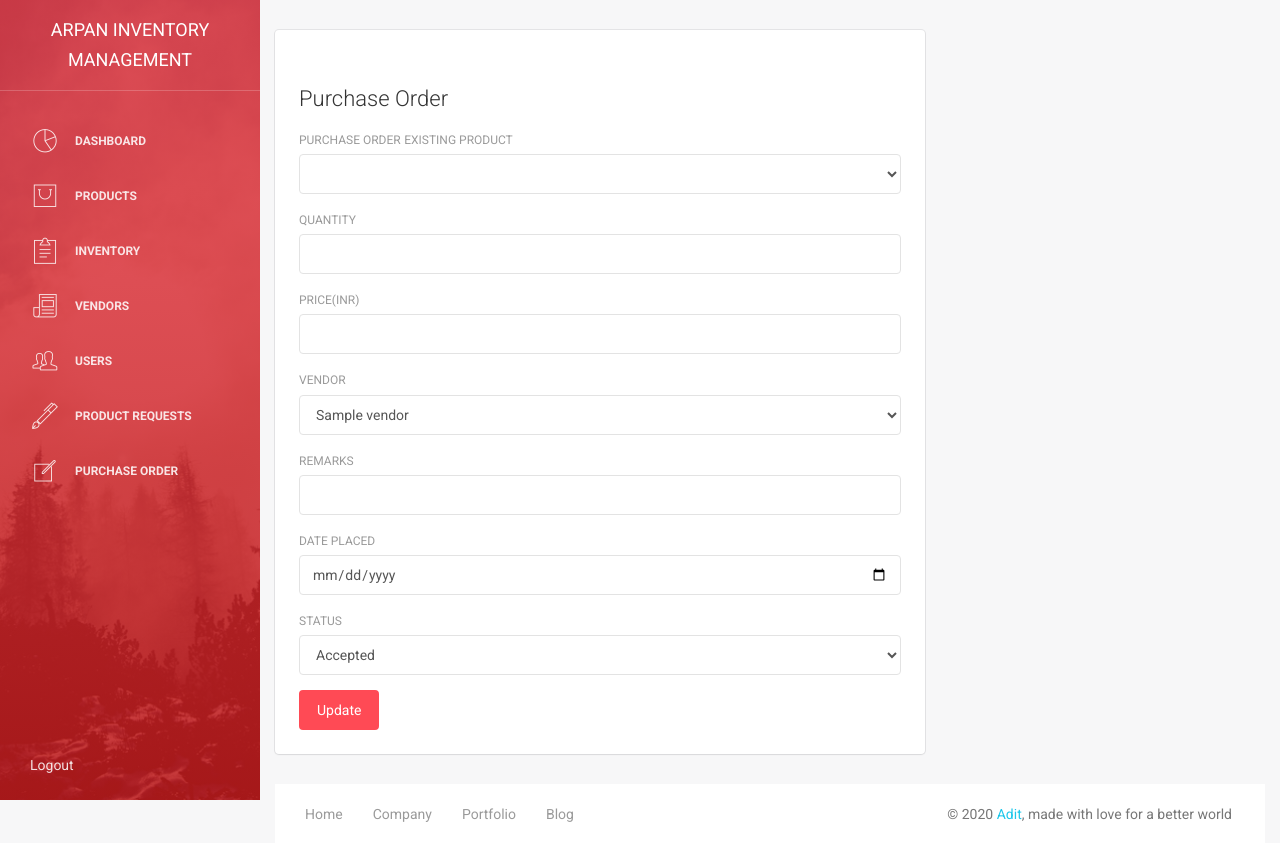
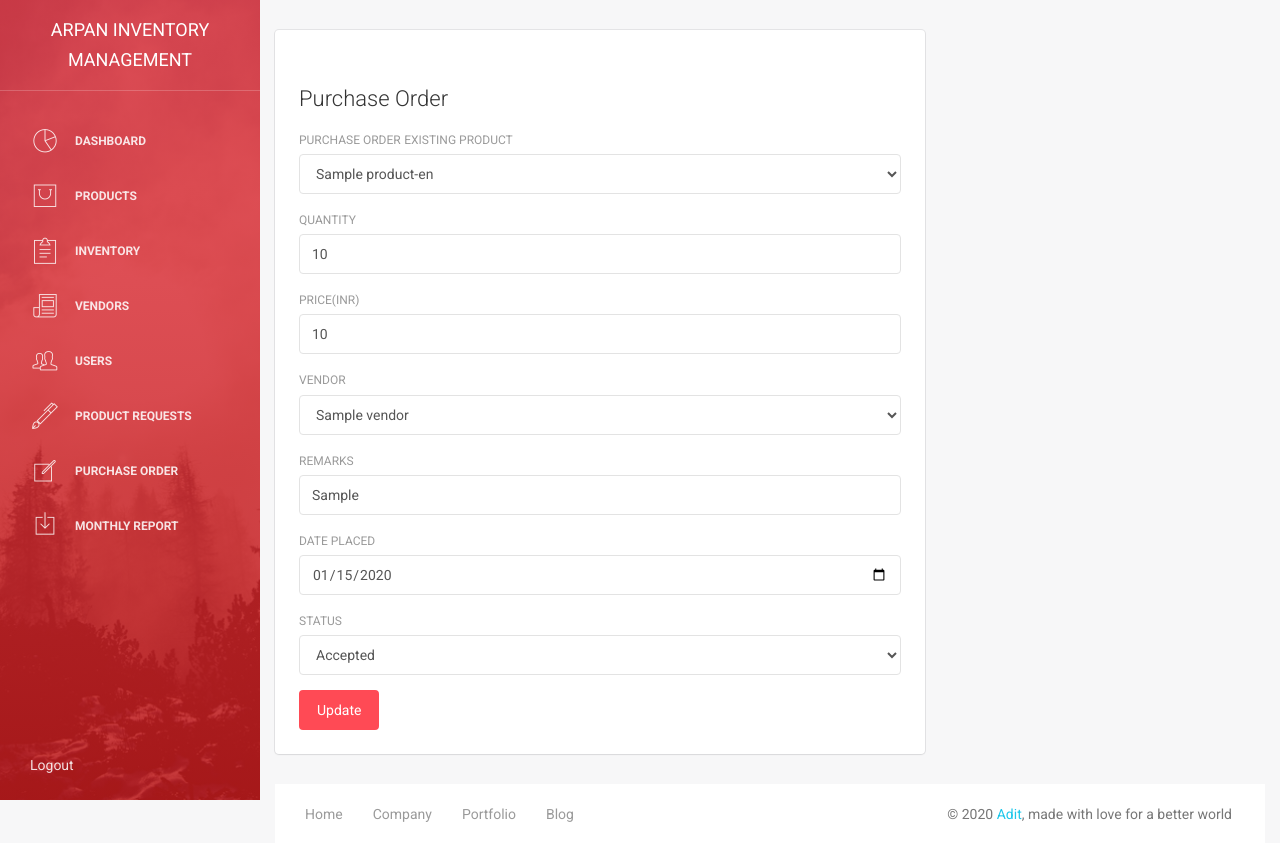
Before and after one commit to adot21044/Arpan, a Flask app: a page that uses templates/base.html in a window 1280 px wide. Shown: the top 843 px of the page. Run offline with Flask 2, Linux system fonts and the light colour scheme; tables that the repository leaves empty hold one stand-in row (values such as "Sample post"); lists and menus that the app fills with data are empty; some libraries are stand-ins or nearby versions.

Commit message:
bug fixing purchase orders edit

```diff
--- a/app.py
+++ b/app.py
@@ -234,6 +234,13 @@ def users():
 
     return render_template("users.html", users=users)
 
+@app.route("/delete-user/<user_id>")
+def delete_user(user_id):
+    user = User.query.filter_by(id=user_id).first()
+    db.session.delete(user)
+    db.session.commit()
+    return redirect("/users")
+
 
 @app.route("/vendors", methods=["GET", "POST"])
 def vendor():
@@ -327,6 +334,24 @@ def team_product_request():
     quarterly_requests = QuarterlyRequest.query.filter_by(team=current_user.team).order_by(QuarterlyRequest.date.desc())
     return render_template("teamproductrequest.html", products=products, product_requests=product_requests, quarterly_requests=quarterly_requests)
 
+@app.route("/team-product-requests_edit<request_id>", methods=["GET", "POST"])
+def team_delete_product_requests(request_id):
+    product_request = ProductRequest.query.filter_by(id=request_id).first()
+    if request.form:
+        data = request.form
+        product_request.name = data.get("name")
+        product_request.quantity=data.get("quantity")
+        product_request.price=data.get("price")
+        product_request.vendor=data.get("vendor")
+        product_request.remarks=data.get("remarks")
+        product_request.dateplaced=data.get("dateplaced")
+        product_request.status=data.get("status")
+        db.session.commit()
+        return redirect(url_for('purchase_order'))
+    vendors = Vendor.query.all()
+    product= Product.query.all
+    return render_template("purchase_order_edit.html", product=product, vendors=vendors)
+
 
 @app.route("/delete-product-request/<request_id>")
 def delete_product_request(request_id):
@@ -389,6 +414,13 @@ def delete_purchase_order(request_id):
     db.session.commit()
     return redirect("/purchase-orders")
 
+@app.route("/delete-product/<product_id>")
+def delete_product(product_id):
+    product = Product.query.filter_by(id=product_id).first()
+    db.session.delete(product)
+    db.session.commit()
+    return redirect("/products")
+
 
 @app.route("/purchase-order_edit<request_id>", methods=["GET", "POST"])
 def purchase_order_edit(request_id):
@@ -400,13 +432,16 @@ def purchase_order_edit(request_id):
         purchase_orders.price=data.get("price")
         purchase_orders.vendor=data.get("vendor")
         purchase_orders.remarks=data.get("remarks")
-        purchase_orders.dateplaced=data.get("dateplaced")
+        purchase_orders.date_added=data.get("date_added")
         purchase_orders.status=data.get("status")
         db.session.commit()
-        return redirect(url_for('purchase_order'))
+        return redirect(url_for('purchase_orders'))
     vendors = Vendor.query.all()
-    product= Product.query.all
-    return render_template("purchase_order_edit.html", product=product, vendors=vendors)
+    products= Product.query.all()
+    print(purchase_orders.date_added)
+    date_added = purchase_orders.date_added.split(' ')[0]
+    print(purchase_orders.vendor)
+    return render_template("purchase_order_edit.html", products=products, vendors=vendors, purchase_order=purchase_orders, date_added=date_added)
 
 
 @app.route("/monthly-report")
--- a/templates/base.html
+++ b/templates/base.html
@@ -115,6 +115,13 @@
                             <p>Purchase Order</p>
                         </a>
                     </li>
+
+                <li>
+                    <a href="/monthly-report">
+                        <i class="pe-7s-download"></i>
+                        <p>Monthly Report</p>
+                    </a>
+                </li>
 
                  <li style="position: absolute; bottom: 10px;">
                      <a href="/logout" >Logout</a>
--- a/templates/product.html
+++ b/templates/product.html
@@ -176,6 +176,8 @@
                                 <th>{{product.dateadded.split(" ")[0]}}</th>
                                 <th>{{product.threshold}}</th>
                                 <th><a href="/product_edit_{{product.id}}" onclick="return confirm('Would you like to edit this order?')">Edit</a></th>
+                                <th><a href="/delete-product/{{product.id}}" onclick="return confirm('Would you like to delete this product?')">Delete</a></th>
+
                             </tr>
                             {%endfor%}
                     </tbody>
--- a/templates/productrequest.html
+++ b/templates/productrequest.html
@@ -161,6 +161,8 @@
                             <th>{{product_request.city}}</th>
                             <th>{{product_request.state}}</th>
                             <th><a href="/delete-product-request/{{product_request.id}}" onclick="return confirm('Are you sure you want to delete this order?')">Delete</a></th>
+                            <th><a href="/product-request_edit/{{request.id}}" onclick="return confirm('Would you like to edit this order?')">Edit</a></th>
+
                         </tr>
                         {%endfor%}
                 </tbody>
--- a/templates/purchase_order_edit.html
+++ b/templates/purchase_order_edit.html
@@ -10,7 +10,7 @@
                 <h4>Purchase Order</h4>
             </div>
             <div class="card-body">
-                <form action="/purchase-order_edit/{{request.id}}" method="POST" enctype=multipart/form-data> <div class="form-group">
+                <form action="/purchase-order_edit{{purchase_order.id}}" method="POST" enctype=multipart/form-data> <div class="form-group">
                     <label for="name">Purchase Order</label>
 
                         <label for="name">Existing Product</label>
@@ -23,18 +23,18 @@
                     </div>
                     <div class="form-group">
                             <label for="quantity">Quantity</label>
-                            <input type="number" name="quantity" class="form-control">
+                            <input type="number" name="quantity" class="form-control" value={{purchase_order.quantity}}>
 
                         </div>
 
                         <div class="form-group">
                             <label for="price">Price(INR)</label>
-                            <input type="number" name="price" class="form-control">
+                            <input type="number" name="price" class="form-control" value="{{purchase_order.price}}">
                          </div>
 
                          <div class="form-group">
                                 <label for="vendor">Vendor</label>
-                                <select name="vendor" id="vendor" class="form-control">
+                                <select name="vendor" id="vendor" class="form-control" value="{{purchase_order.vendor}}">
                                        {% for vendor in vendors%}
                                        <option value="{{vendor.id}}">{{vendor.name}}</option>
                                        {%endfor%}
@@ -43,7 +43,7 @@
 
                          <div class="form-group">
                              <label for="remarks">Remarks</label>
-                            <input type="text" name="remarks" class="form-control">
+                            <input type="text" name="remarks" class="form-control" value="{{purchase_order.remarks}}">
 
 
                          </div>
@@ -51,8 +51,8 @@
 
 
                         <div class="form-group">
-                            <label for="dateplaced">Date Placed</label>
-                            <input type="date" name="dateplaced" class="form-control">
+                            <label for="date_added">Date Placed</label>
+                            <input type="date" name="date_added" class="form-control" value="{{date_added}}">
 
 
                         </div>
--- a/templates/purchaseorder.html
+++ b/templates/purchaseorder.html
@@ -55,8 +55,8 @@
 
 
                         <div class="form-group">
-                            <label for="dateplaced">Date Placed</label>
-                            <input type="date" name="dateplaced" class="form-control">
+                            <label for="date_added">Date Placed</label>
+                            <input type="date" name="date_added" class="form-control">
 
 
                         </div>
--- a/templates/users.html
+++ b/templates/users.html
@@ -100,6 +100,7 @@
                             <th>{{user.password}}</th>
                             <th>{{user.role}}</th>
                             <th>{{user.contact_number}}</th>
+                            <th><a href="/delete-user/{{user.id}}" onclick="return confirm('Are you sure you want to delete?')">Delete</a></th>
                         </tr>
                         {%endfor%}
                 </tbody>
```
